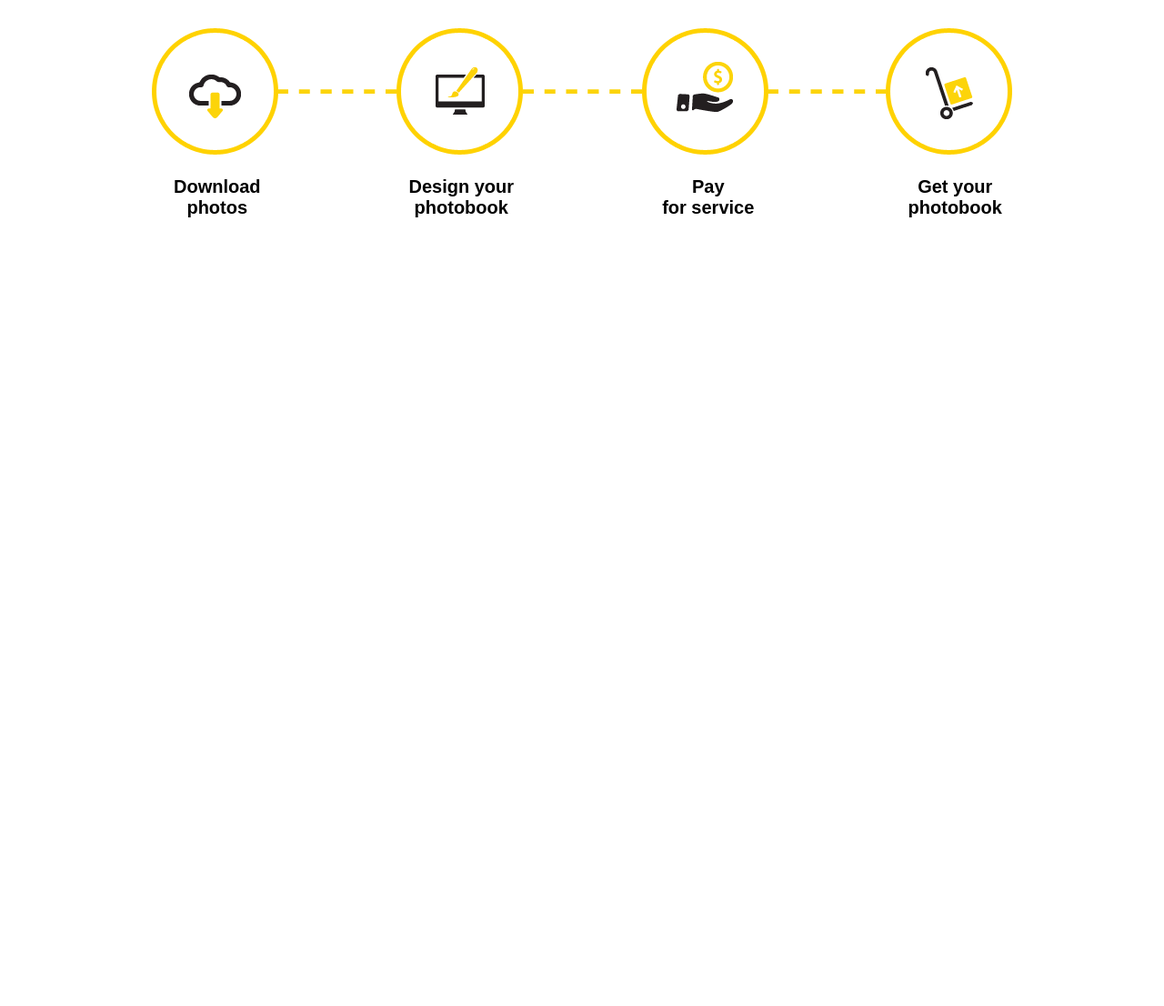
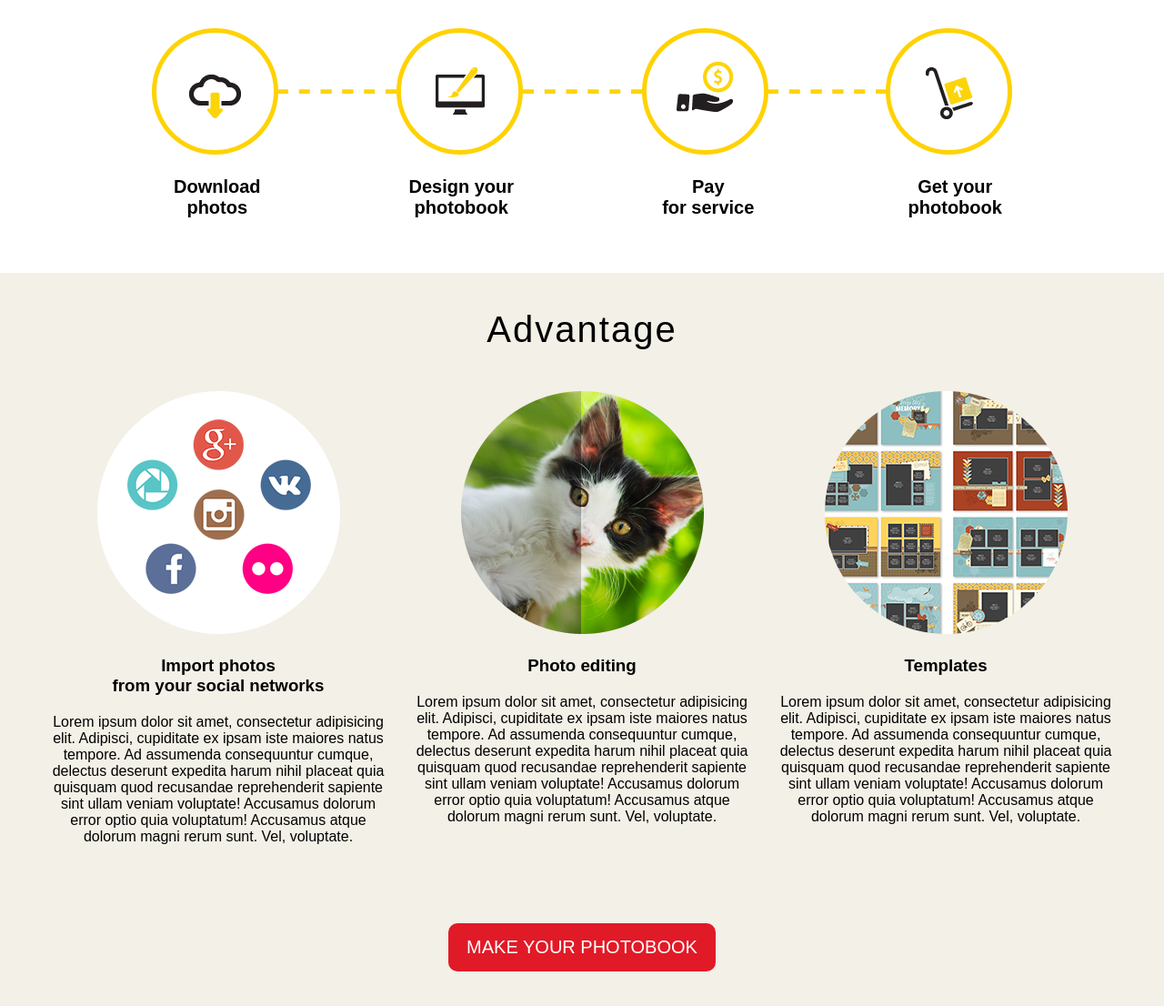
Before and after one commit to Belchenkov/photobook, a website: page public/index.html in a window 1280 px wide. Shown: the part 676-1782 px from the top of the page at 91% size. Before the commit the page ends 976 px from the top, so only its background shows below. Drawn offline with Linux system fonts and the light colour scheme.

Commit message:
Section Advantage

```diff
--- a/public/index.html
+++ b/public/index.html
@@ -40,6 +40,30 @@
                 <div class="fourth"><div>Get your <br> photobook</div></div>
             </div>
         </section>
+
+        <section id="advantage">
+            <div class="view-port">
+                <h1>Advantage</h1>
+                <div class="row">
+                    <div class="col">
+                        <img src="img/soc1.png" alt="Soc1">
+                        <h3>Import photos <br> from your social networks</h3>
+                        <p>Lorem ipsum dolor sit amet, consectetur adipisicing elit. Adipisci, cupiditate ex ipsam iste maiores natus tempore. Ad assumenda consequuntur cumque, delectus deserunt expedita harum nihil placeat quia quisquam quod recusandae reprehenderit sapiente sint ullam veniam voluptate! Accusamus dolorum error optio quia voluptatum! Accusamus atque dolorum magni rerum sunt. Vel, voluptate.</p>
+                    </div>
+                    <div class="col">
+                        <img src="img/soc2.png" alt="Soc2">
+                        <h3>Photo editing</h3>
+                        <p>Lorem ipsum dolor sit amet, consectetur adipisicing elit. Adipisci, cupiditate ex ipsam iste maiores natus tempore. Ad assumenda consequuntur cumque, delectus deserunt expedita harum nihil placeat quia quisquam quod recusandae reprehenderit sapiente sint ullam veniam voluptate! Accusamus dolorum error optio quia voluptatum! Accusamus atque dolorum magni rerum sunt. Vel, voluptate.</p>
+                    </div>
+                    <div class="col">
+                        <img src="img/soc3.png" alt="Soc3">
+                        <h3>Templates</h3>
+                        <p>Lorem ipsum dolor sit amet, consectetur adipisicing elit. Adipisci, cupiditate ex ipsam iste maiores natus tempore. Ad assumenda consequuntur cumque, delectus deserunt expedita harum nihil placeat quia quisquam quod recusandae reprehenderit sapiente sint ullam veniam voluptate! Accusamus dolorum error optio quia voluptatum! Accusamus atque dolorum magni rerum sunt. Vel, voluptate.</p>
+                    </div>
+                </div>
+                <button class="btn btn-red">make your photobook</button>
+            </div>
+        </section>
     </div>
 </body>
 </html>
--- /dev/null
+++ b/src/less/advantage.less
@@ -0,0 +1,38 @@
+@import "partials/params";
+@import "partials/mixins";
+
+#advantage {
+  background-color: @light-color;
+  padding: 40px 40px 60px;
+  text-align: center;
+
+  & h1 {
+    font-size: 40px;
+    margin-bottom: 35px;
+    font-weight: normal;
+    letter-spacing: 2px;
+  }
+
+  & .row {
+    display: flex;
+    justify-content: space-around;
+    margin-bottom: 60px;
+
+    & .col {
+      padding: 10px;
+      & img {
+        margin-bottom: 20px;
+      }
+
+      & h3 {
+        margin-bottom: 20px;
+      }
+
+      & p {
+
+      }
+    }
+
+
+  }
+}
```
Also changed, not shown: public/bundle.min.css.
